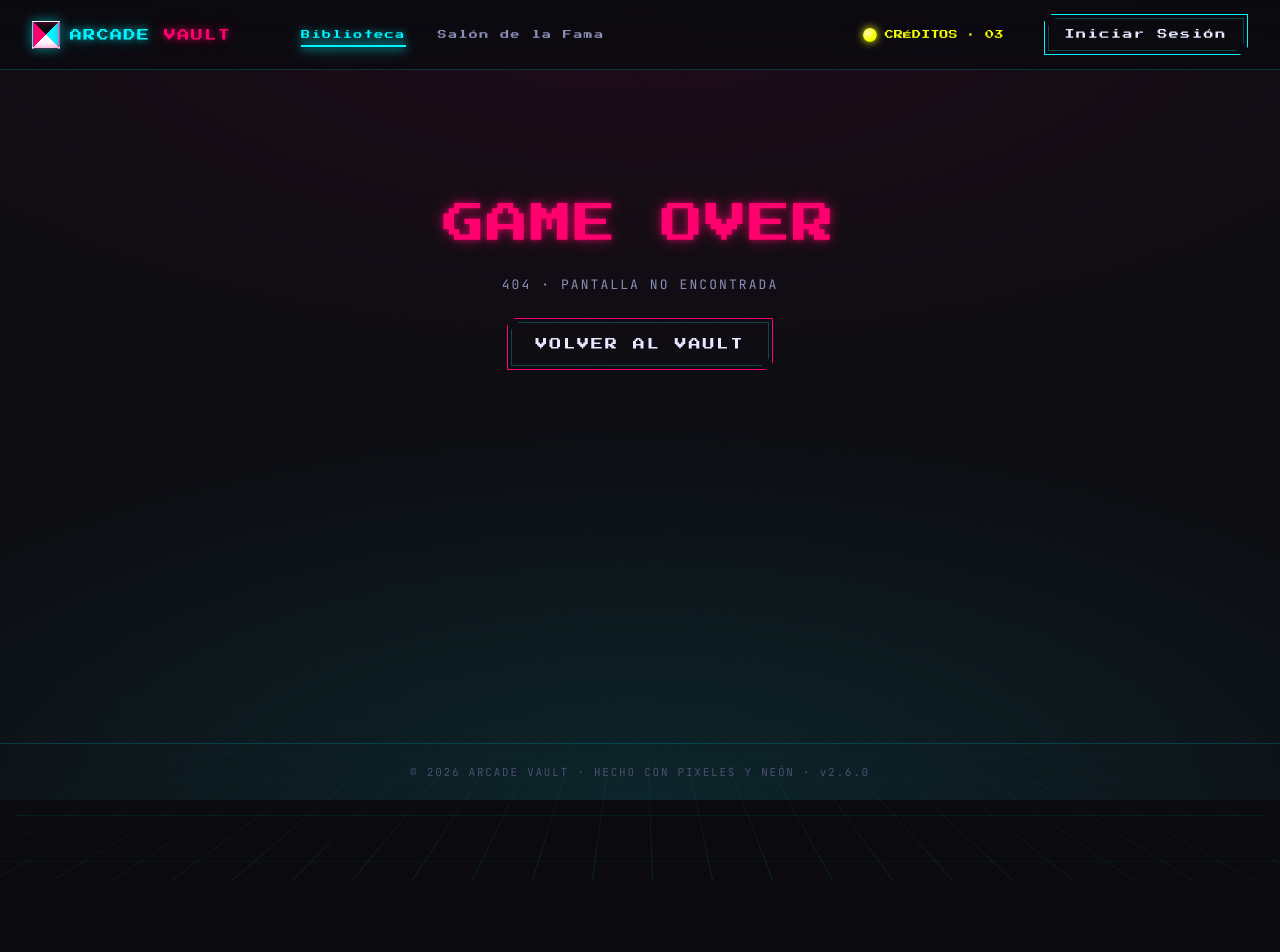
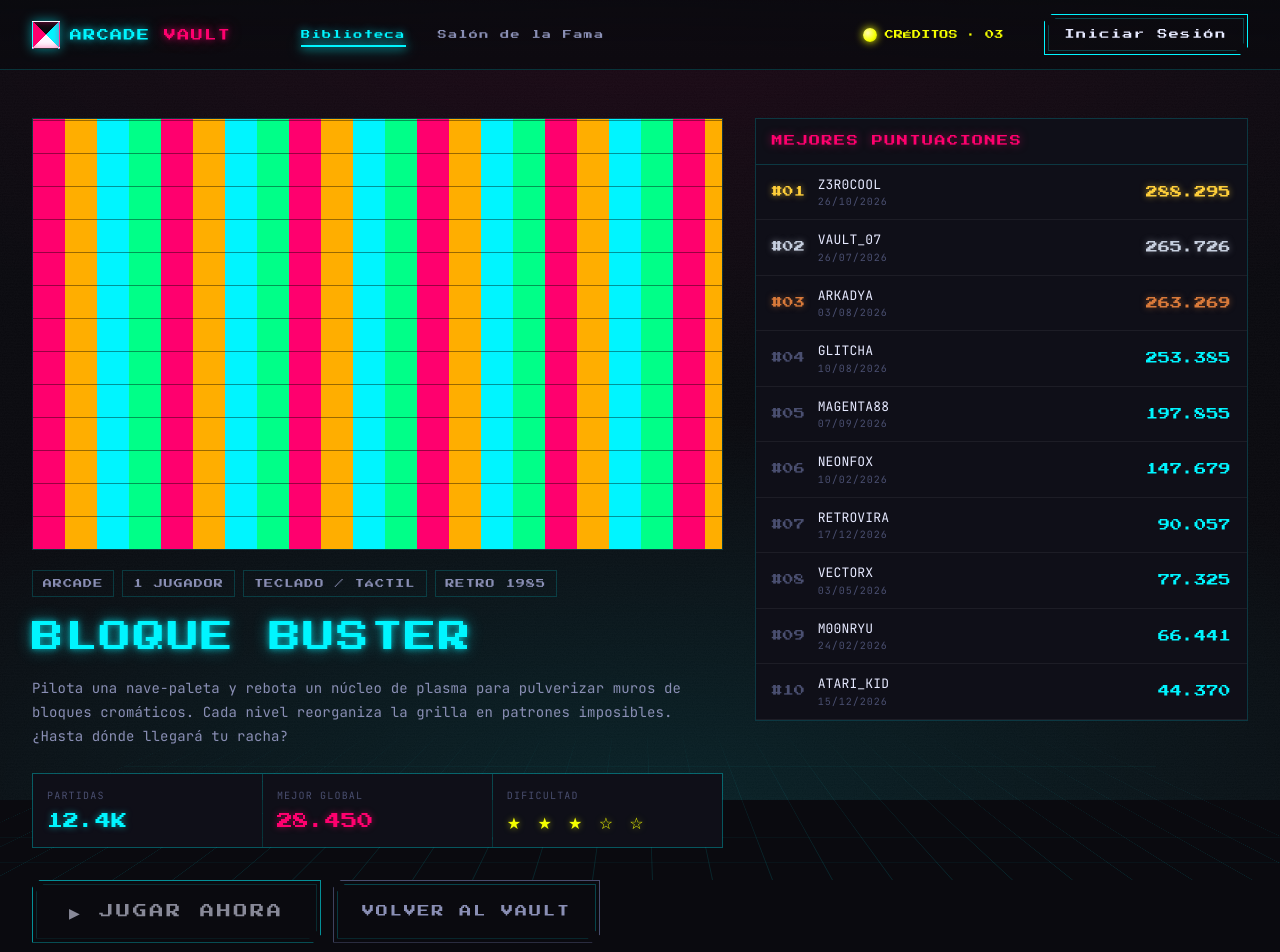
Before and after one commit to zkCaleb-dev/arcade-vault, a Next.js app: page /juegos/bloque-buster in a window 1280 px wide. Before the commit this address had no page. Shown: the top 952 px of the page. Before the commit the page ends 800 px from the top, so only its background shows below. Built offline with nearby package versions, Linux system fonts and the light colour scheme.

Commit message:
paso 11, spec1

```diff
--- /dev/null
+++ b/app/juegos/[id]/page.tsx
@@ -0,0 +1,81 @@
+import type { Metadata } from "next";
+import Link from "next/link";
+import { notFound } from "next/navigation";
+import Leaderboard from "@/components/leaderboard";
+import { GAMES, getGame } from "@/lib/games";
+import { seededScores } from "@/lib/scores";
+
+export function generateStaticParams() {
+  return GAMES.map((g) => ({ id: g.id }));
+}
+
+export async function generateMetadata(props: PageProps<"/juegos/[id]">): Promise<Metadata> {
+  const { id } = await props.params;
+  const game = getGame(id);
+  if (!game) return { title: "Juego no encontrado · Arcade Vault" };
+  return { title: `${game.title} · Arcade Vault`, description: game.short };
+}
+
+export default async function GameDetailPage(props: PageProps<"/juegos/[id]">) {
+  const { id } = await props.params;
+  const game = getGame(id);
+  if (!game) notFound();
+
+  const scores = seededScores(id.length * 17 + 3, 10);
+
+  return (
+    <div className="av-detail fade-in">
+      <div>
+        <div className="detail-cover">
+          <div className={"cover-bg " + game.cover}></div>
+        </div>
+        <div style={{ marginTop: 20 }} className="detail-info">
+          <div className="detail-tags">
+            <span>{game.cat}</span>
+            <span>1 JUGADOR</span>
+            <span>TECLADO / TÁCTIL</span>
+            <span>RETRO 1985</span>
+          </div>
+          <h2 className="neon-cyan">{game.title}</h2>
+          <p>{game.long}</p>
+          <div className="stat-strip">
+            <div>
+              <div className="l">Partidas</div>
+              <div className="v">{game.plays}</div>
+            </div>
+            <div>
+              <div className="l">Mejor global</div>
+              <div
+                className="v"
+                style={{ color: "var(--magenta)", textShadow: "0 0 6px rgba(255,0,110,0.5)" }}
+              >
+                {game.best.toLocaleString("es-ES")}
+              </div>
+            </div>
+            <div>
+              <div className="l">Dificultad</div>
+              <div
+                className="v"
+                style={{ color: "var(--yellow)", textShadow: "0 0 6px rgba(245,255,0,0.5)" }}
+              >
+                ★ ★ ★ ☆ ☆
+              </div>
+            </div>
+          </div>
+          <div className="detail-actions">
+            <Link className="btn xl pulse" href={`/juegos/${game.id}/jugar`}>
+              ▶ JUGAR AHORA
+            </Link>
+            <Link className="btn ghost lg" href="/">
+              VOLVER AL VAULT
+            </Link>
+          </div>
+        </div>
+      </div>
+
+      <aside>
+        <Leaderboard scores={scores} />
+      </aside>
+    </div>
+  );
+}
```
